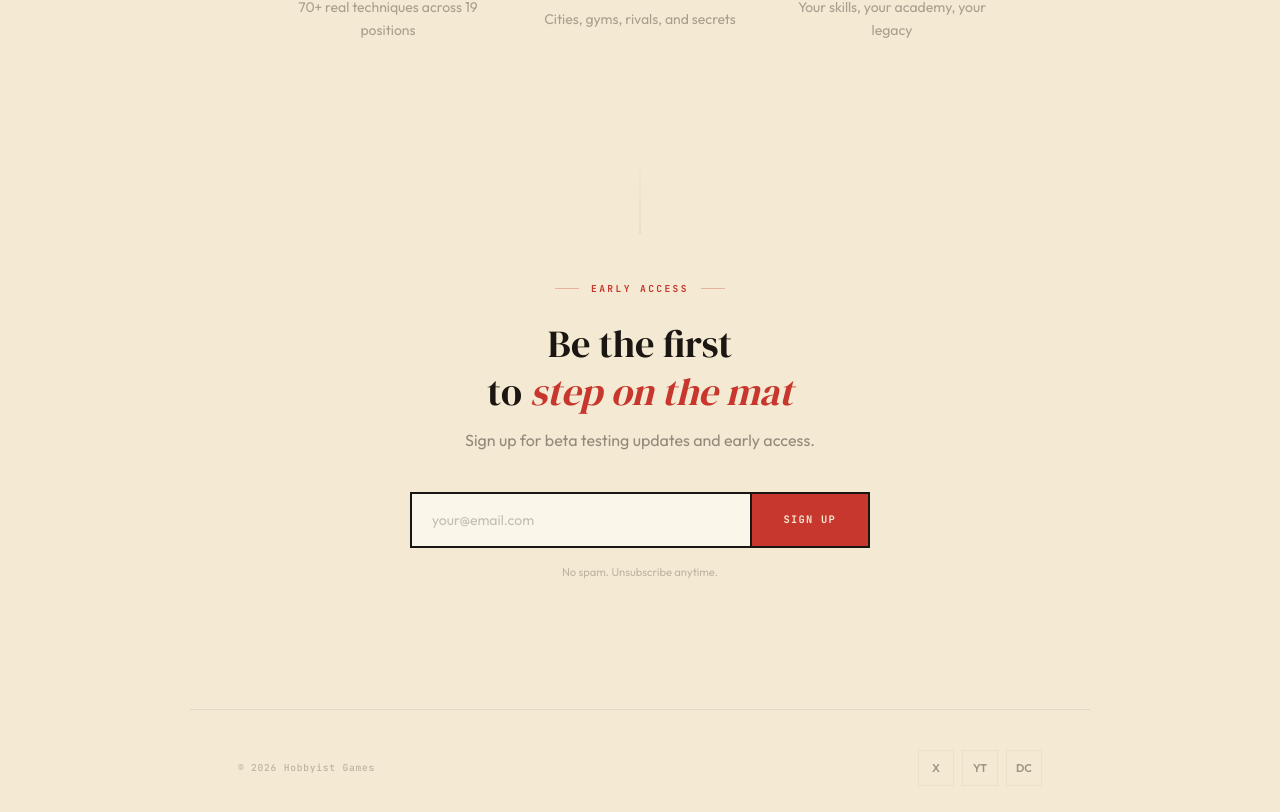
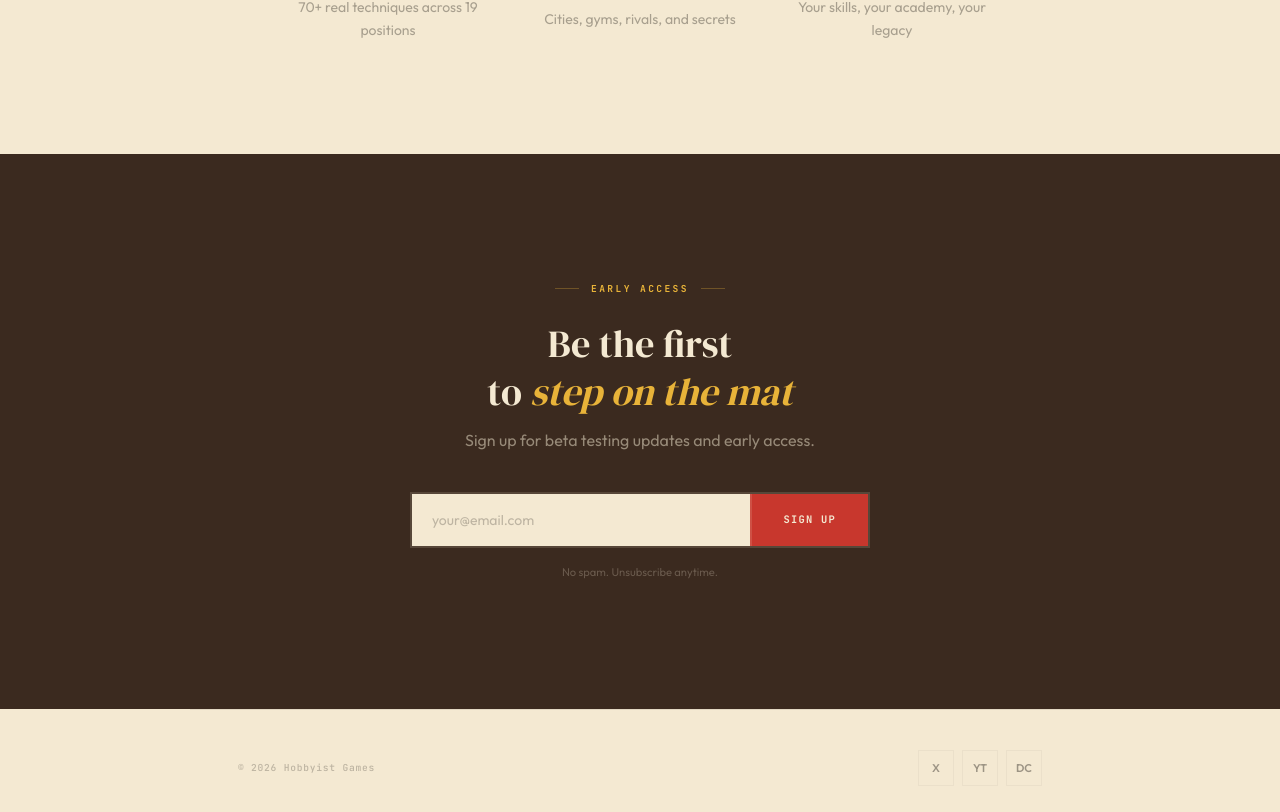
Before and after one commit to N8theGr811/hobbyist-games-website, a Next.js app: page / in a window 1280 px wide. Shown: the part 3676-4488 px from the top of the page. Built offline with nearby package versions, Linux system fonts and the light colour scheme.

Commit message:
feat: espresso background on email signup section with cream/gold text

```diff
--- a/src/components/EmailSignup.tsx
+++ b/src/components/EmailSignup.tsx
@@ -38,38 +38,35 @@ export default function EmailSignup() {
   }
 
   return (
-    <section id="signup" className="relative py-32 px-6 text-center">
-      {/* Vertical connector */}
-      <div className="absolute top-0 left-1/2 -translate-x-1/2 w-px h-20 bg-gradient-to-b from-transparent to-ink/10" />
-
-      <div className="flex items-center justify-center gap-3 mb-6 font-mono text-[0.6rem] font-bold tracking-[0.25em] uppercase text-mat-red">
-        <span className="w-6 h-px bg-mat-red/30" />
+    <section id="signup" className="relative py-32 px-6 text-center bg-espresso">
+      <div className="flex items-center justify-center gap-3 mb-6 font-mono text-[0.6rem] font-bold tracking-[0.25em] uppercase text-belt-gold">
+        <span className="w-6 h-px bg-belt-gold/30" />
         Early Access
-        <span className="w-6 h-px bg-mat-red/30" />
+        <span className="w-6 h-px bg-belt-gold/30" />
       </div>
 
-      <h2 className="font-display text-[clamp(1.8rem,4vw,2.4rem)] text-ink mb-3 leading-tight">
+      <h2 className="font-display text-[clamp(1.8rem,4vw,2.4rem)] text-cream mb-3 leading-tight">
         Be the first
         <br />
-        to <em className="text-mat-red">step on the mat</em>
+        to <em className="text-belt-gold">step on the mat</em>
       </h2>
 
-      <p className="text-base text-ink/45 mb-10">
+      <p className="text-base text-cream/50 mb-10">
         Sign up for beta testing updates and early access.
       </p>
 
       {state === "success" ? (
         <div className="max-w-md mx-auto">
-          <p className="font-mono text-sm font-bold text-mat-red tracking-wide">
+          <p className="font-mono text-sm font-bold text-belt-gold tracking-wide">
             You&apos;re on the list!
           </p>
-          <p className="text-sm text-ink/40 mt-2">
+          <p className="text-sm text-cream/40 mt-2">
             We&apos;ll reach out when the beta is ready.
           </p>
         </div>
       ) : (
         <form onSubmit={handleSubmit} className="max-w-[460px] mx-auto">
-          <div className="flex border-2 border-ink overflow-hidden hover:shadow-[0_4px_20px_rgba(27,22,18,0.08)] transition-shadow">
+          <div className="flex border-2 border-cream/15 overflow-hidden hover:shadow-[0_4px_20px_rgba(0,0,0,0.2)] transition-shadow">
             <input
               type="email"
               required
@@ -77,24 +74,24 @@ export default function EmailSignup() {
               onChange={(e) => setEmail(e.target.value)}
               placeholder="your@email.com"
               disabled={state === "submitting"}
-              className="flex-1 px-5 py-4 bg-paper text-ink text-sm outline-none placeholder:text-ink/25 disabled:opacity-50"
+              className="flex-1 px-5 py-4 bg-cream text-ink text-sm outline-none placeholder:text-ink/25 disabled:opacity-50"
             />
             <button
               type="submit"
               disabled={state === "submitting"}
-              className="font-mono text-[0.65rem] font-bold tracking-[0.12em] uppercase px-8 py-4 bg-mat-red text-cream border-l-2 border-ink hover:bg-ink transition-colors whitespace-nowrap disabled:opacity-50 cursor-pointer"
+              className="font-mono text-[0.65rem] font-bold tracking-[0.12em] uppercase px-8 py-4 bg-mat-red text-cream border-l-2 border-cream/15 hover:bg-cream hover:text-espresso transition-colors whitespace-nowrap disabled:opacity-50 cursor-pointer"
             >
               {state === "submitting" ? "..." : "Sign Up"}
             </button>
           </div>
 
           {state === "error" && (
-            <p className="mt-3 text-sm text-mat-red">{errorMsg}</p>
+            <p className="mt-3 text-sm text-mat-red font-semibold">{errorMsg}</p>
           )}
         </form>
       )}
 
-      <p className="mt-4 text-[0.7rem] text-ink/25">
+      <p className="mt-4 text-[0.7rem] text-cream/25">
         No spam. Unsubscribe anytime.
       </p>
     </section>
```
